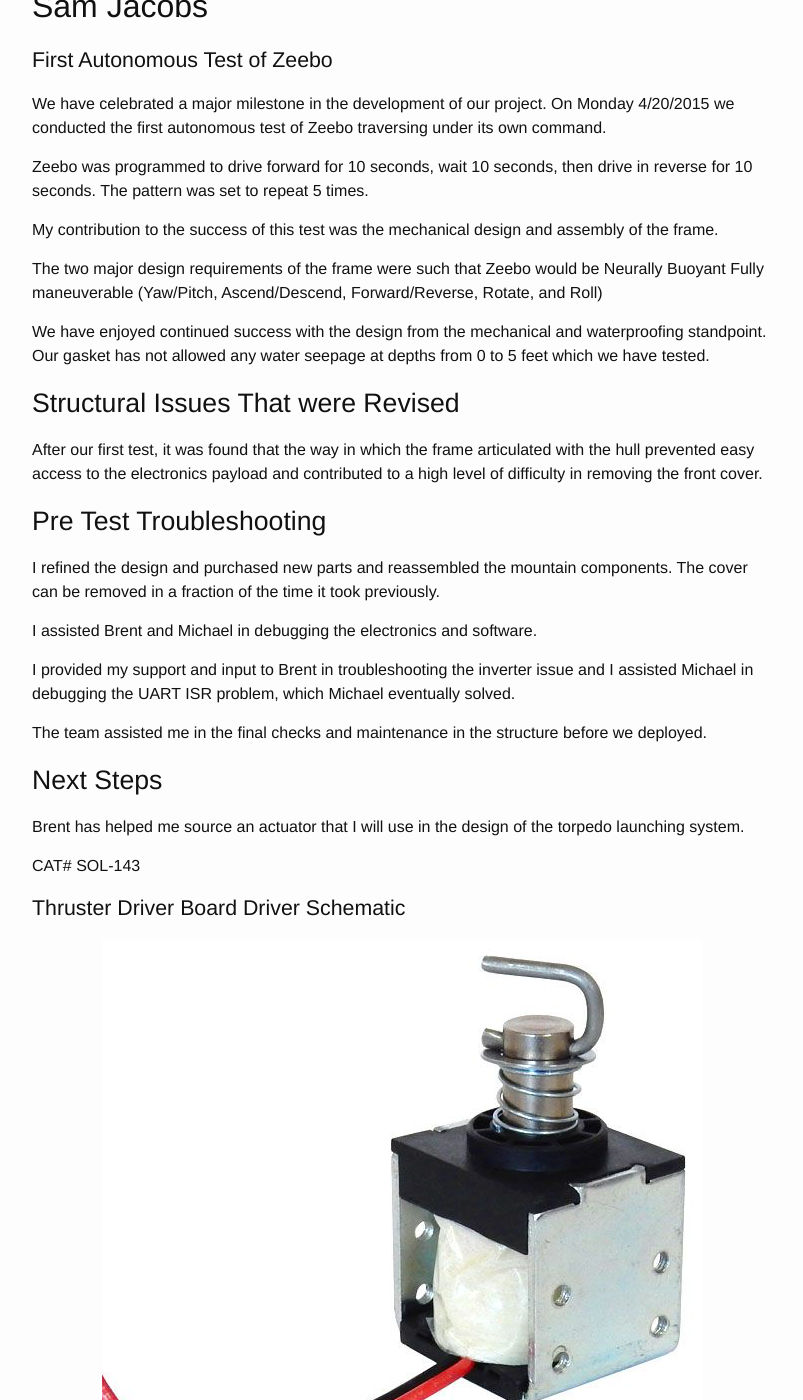
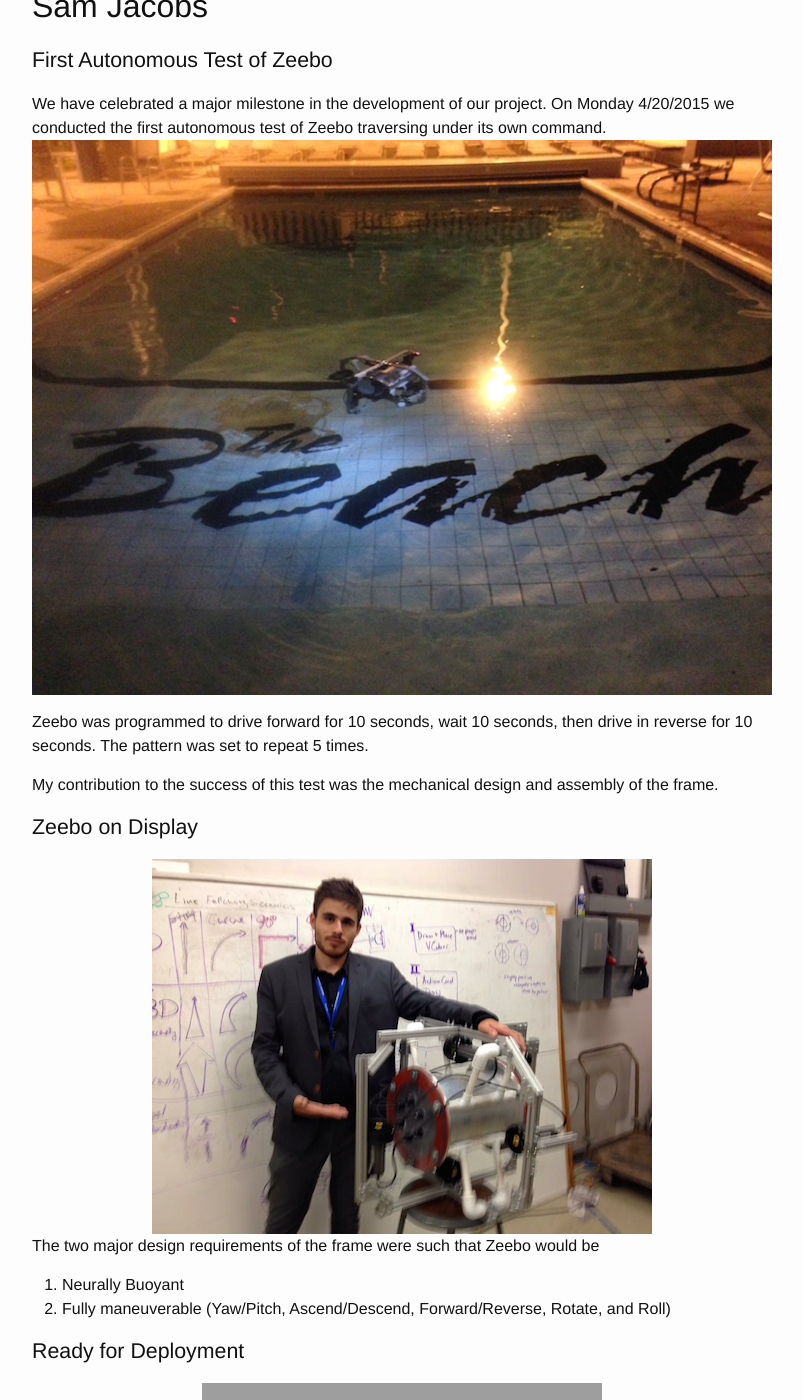
Before and after one commit to vartan/Xeebo, a Jekyll site: the page built from _posts/2015-04-24-weekly-report-12.md, in a window 1280 px wide and 1400 px high, scrolled down 383 px. Shown: the whole window, without its empty margins (238-1041 px from the left). Built offline with Jekyll 4.4.1, drawn with Linux system fonts in a browser that asks for light colours; comment, search, counter and statistics services are not loaded; grey boxes are pictures that could not be loaded.

Commit message:
Sam;s stuff done

```diff
--- a/_posts/2015-04-24-weekly-report-12.md
+++ b/_posts/2015-04-24-weekly-report-12.md
@@ -16,21 +16,25 @@
 
 ###First Autonomous Test of Zeebo
 We have celebrated a major milestone in the development of our project. On Monday 4/20/2015 we conducted the first autonomous test of Zeebo traversing under its own command.
+![Zeebo in pool...GO BEACH!](/images/sam_week_12_pool.png)
 
 Zeebo was programmed to drive forward for 10 seconds, wait 10 seconds, then drive in reverse for 10 seconds. The pattern was set to repeat 5 times.
 
 My contribution to the success of this test was the mechanical design and assembly of the frame.
 
+### Zeebo on Display
+![Me and Zeebo](/images/sam_week_12_robot.png)
 The two major design requirements  of the frame were such that Zeebo would be
-Neurally Buoyant
-Fully maneuverable (Yaw/Pitch, Ascend/Descend, Forward/Reverse, Rotate, and Roll)
+1. Neurally Buoyant
+2. Fully maneuverable (Yaw/Pitch, Ascend/Descend, Forward/Reverse, Rotate, and Roll)
 
-
+### Ready for Deployment
+![Completely Assembled Water Ready](/images/sam_week_12_robot_assembled.png)
 We have enjoyed continued success with the design from the mechanical and waterproofing standpoint. Our gasket has not allowed any water seepage at depths from 0 to 5 feet which we have tested.
 
 ## Structural Issues That were Revised
 After our first test, it was found that the way in which the frame articulated with the hull prevented easy access to the electronics payload and contributed to a high level of difficulty in removing the front cover.
-
+![Front View of Zeebo](/images/sam_week_12_robot_front.png)
 ## Pre Test Troubleshooting
 I refined the design and purchased new parts and reassembled the mountain components. The cover can be removed in a fraction of the time it took previously.
 
@@ -44,10 +48,9 @@
 ## Next Steps
 Brent has helped me source an actuator that I will use in the design of the torpedo launching system.
 
-
+### Actuator
 CAT# SOL-143
-###Thruster Driver Board Driver Schematic
-![sam_week_12_actuator](/images/sam_week_12_actuator.png)
+![Actuator Pic](/images/sam_week_12_actuator.png)
 MAGNETIC LATCHING SOLENOID, 33VDC
 
 MSA (Magnet Schultz of America). 33 Vdc 17 ohm D-Frame, magnetic latching solenoid. Intermittent-duty. Built-in permanent magnet holds the plunger in fully-retracted position until it is manually (or mechanically) extracted. Plunger is equipped with a U-shaped pin that can be used for pull-type operation. Spring and clip keep plunger away from magnet when not energized. 42 x 40 x 36mm (1.65 x 1.55 x 1.40"). Two 6.5" leads terminate to 2-pin Molex-type socket. Plunger is 0.50" diameter x 2.01" long.
```
Also changed, not shown: images/sam_week_12_pool.JPG (added), images/sam_week_12_pool.png (added), images/sam_week_12_robot.JPG (added), images/sam_week_12_robot.png (added), images/sam_week_12_robot_assembled.jpg (added), images/sam_week_12_robot_front.jpg (added), images/sam_week_12_robot_front.png (added), 2 other files.
